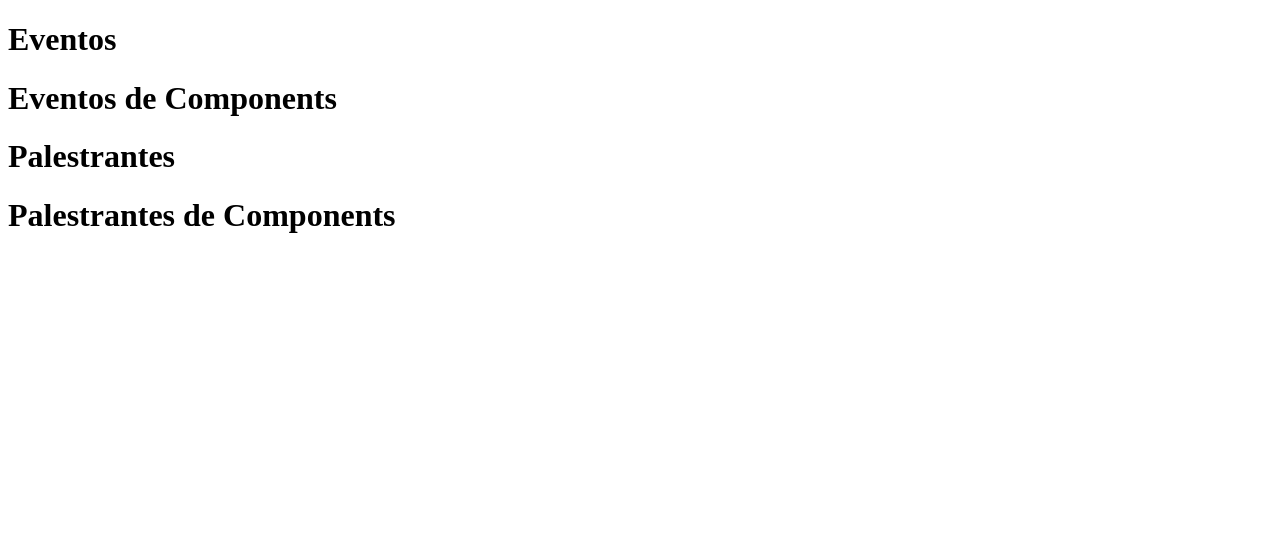
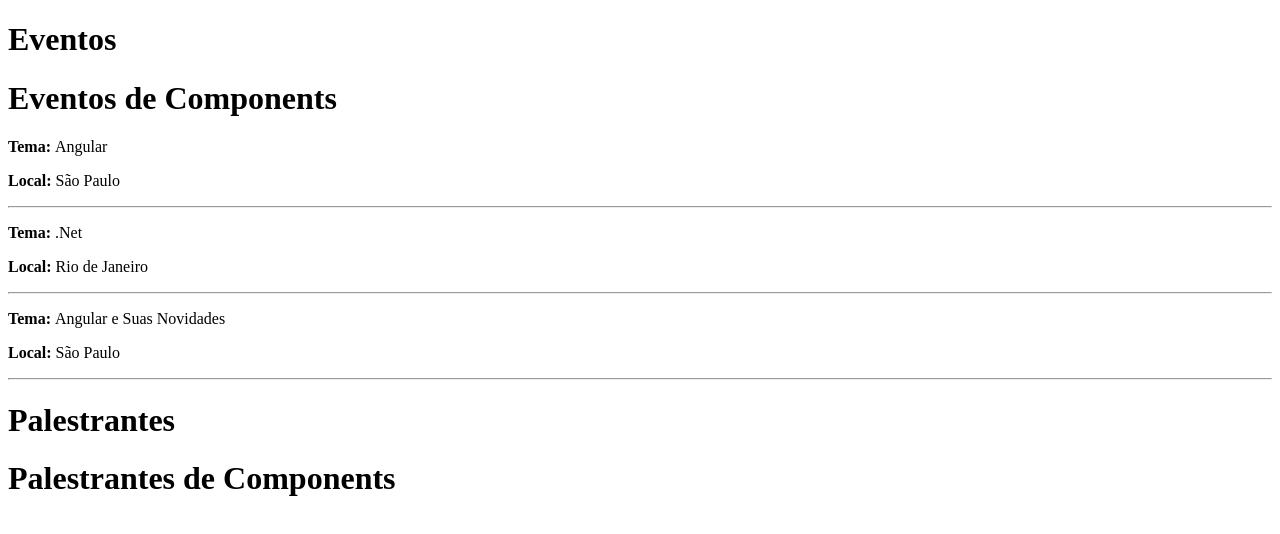
Before and after one commit to RodrigoooSC/ProEventos, an Angular app in the folder Front-end/ProEventos-App/: page / in a window 1280 px wide. Shown: the top 534 px of the page. Built offline with nearby package versions, Linux system fonts and the light colour scheme.

Commit message:
Diretiva ngFor

```diff
--- a/Front-end/ProEventos-App/src/app/eventos/eventos.component.html
+++ b/Front-end/ProEventos-App/src/app/eventos/eventos.component.html
@@ -1 +1,7 @@
 <h1>Eventos de Components</h1>
+
+<div *ngFor="let evento of eventos"> <!--Percorre os itens da coleção e imprimi na tela-->
+  <p><b>Tema: </b>{{evento.Tema}}</p>
+  <p><b>Local: </b>{{evento.Local}}</p>
+  <hr>
+</div>
--- a/Front-end/ProEventos-App/src/app/eventos/eventos.component.ts
+++ b/Front-end/ProEventos-App/src/app/eventos/eventos.component.ts
@@ -7,6 +7,21 @@ import { Component, OnInit } from '@angular/core';
 })
 export class EventosComponent implements OnInit {
 
+public eventos: any =[
+{
+  Tema: 'Angular',
+  Local: 'São Paulo'
+},
+{
+  Tema: '.Net',
+  Local: 'Rio de Janeiro'
+},
+{
+  Tema: 'Angular e Suas Novidades',
+  Local: 'São Paulo'
+}
+]
+
   constructor() { }
 
   ngOnInit() {
```
